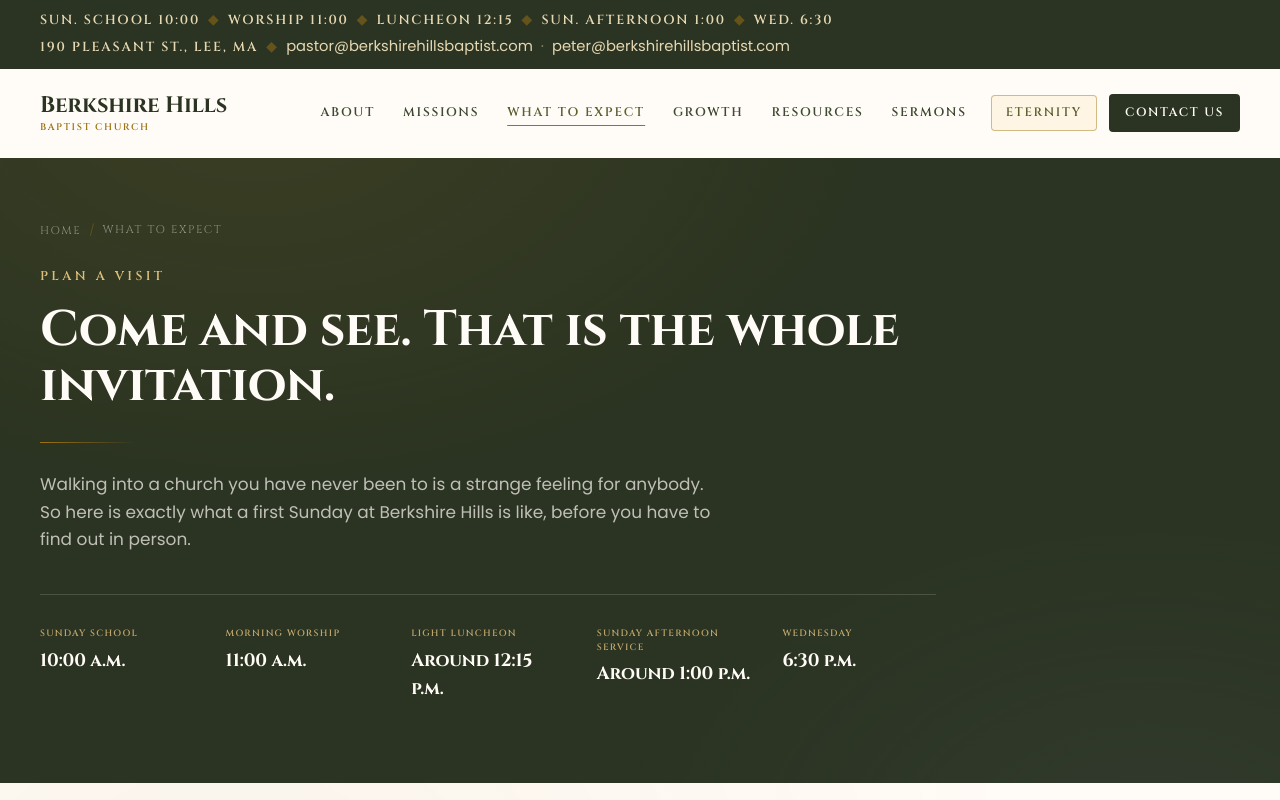
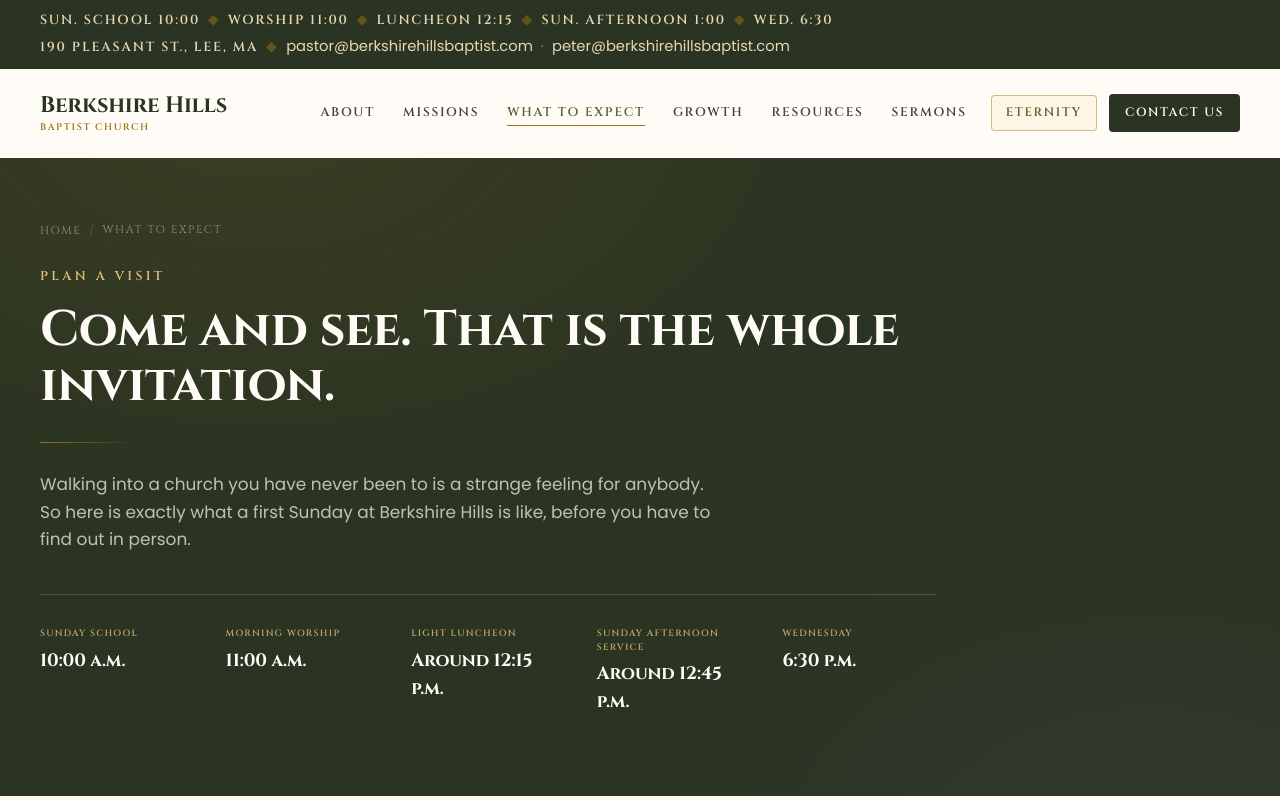
Before and after one commit to edesent/berkshire-hills-baptist, a Next.js app: page /visit in a window 1280 px wide. Shown: the top 800 px of the page. Built offline with nearby package versions, Linux system fonts and the light colour scheme.

Commit message:
Plan a Visit schedule strip: afternoon service now around 12:45 p.m.

```diff
--- a/src/app/visit/page.tsx
+++ b/src/app/visit/page.tsx
@@ -67,7 +67,7 @@ export default function VisitPage() {
               ["Sunday School", "10:00 a.m."],
               ["Morning Worship", "11:00 a.m."],
               ["Light Luncheon", "Around 12:15 p.m."],
-              ["Sunday Afternoon Service", "Around 1:00 p.m."],
+              ["Sunday Afternoon Service", "Around 12:45 p.m."],
               ["Wednesday", "6:30 p.m."],
             ].map(([label, time]) => (
               <div key={label}>
```
